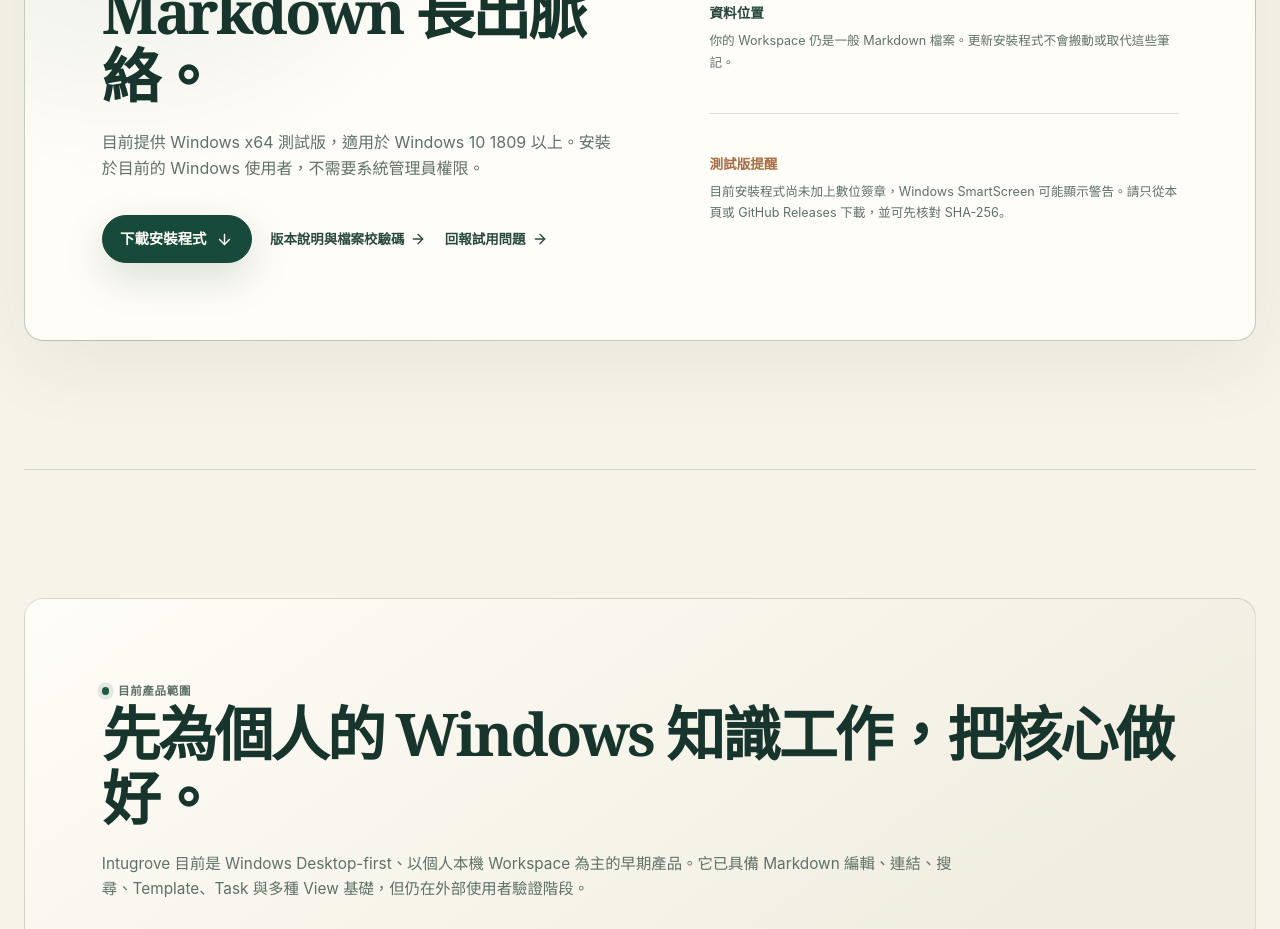
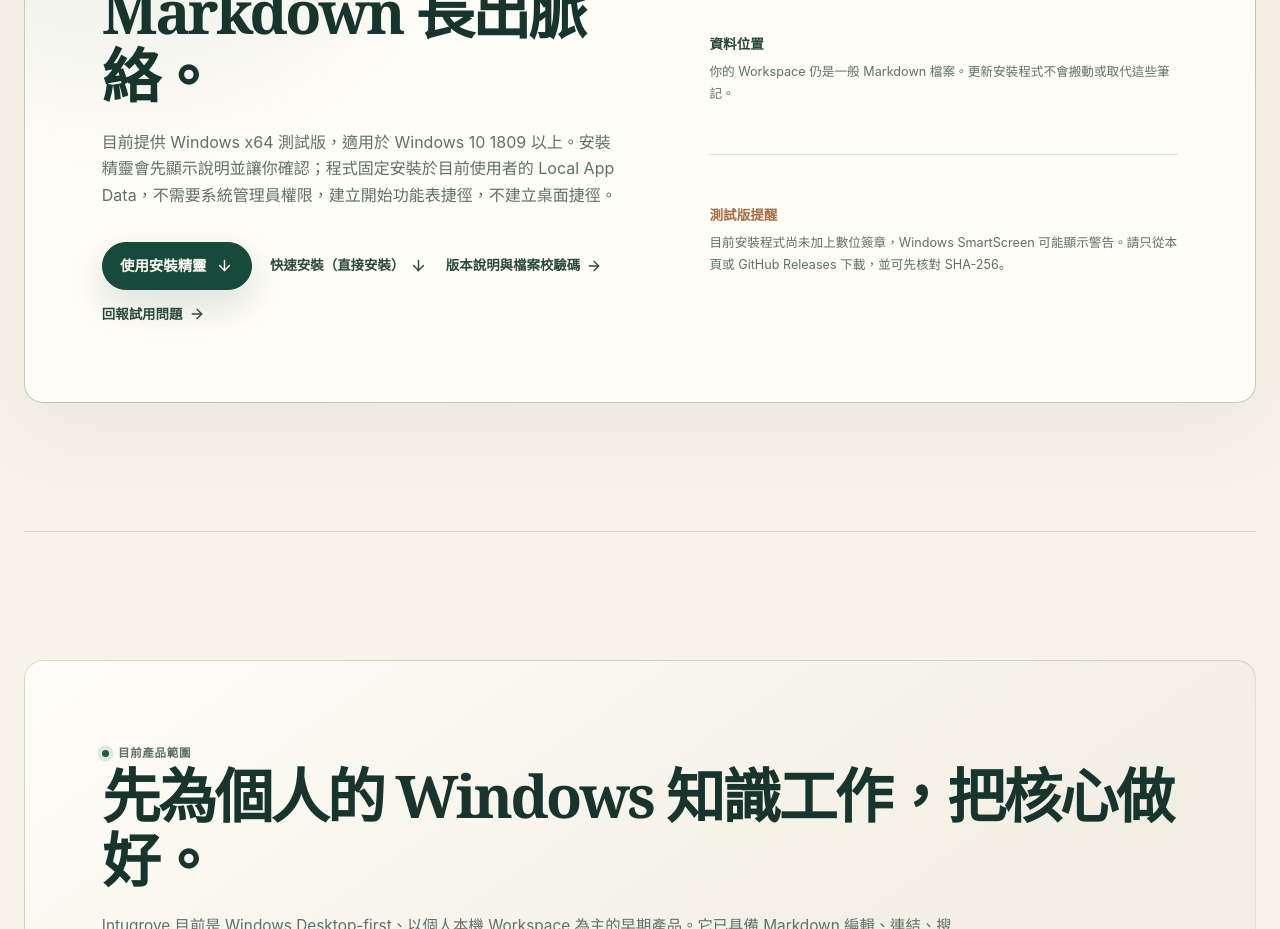
Before and after one commit to MSIT12806/ninote-site, a React (Vite) app: page / in a window 1280 px wide. Shown: the part 6700-7629 px from the top of the page. Built offline with nearby package versions, Linux system fonts and the light colour scheme.

Commit message:
準備 0.1.1 安裝精靈與快速安裝下載入口

```diff
--- a/app/page.tsx
+++ b/app/page.tsx
@@ -8,7 +8,8 @@
 
 type Theme = 'light' | 'dark';
 
-const downloadUrl = 'https://github.com/MSIT12806/ninote-site/releases/latest/download/NiNote-win-x64-Setup.exe';
+const downloadUrl = 'https://github.com/MSIT12806/ninote-site/releases/latest/download/NiNote-win-x64-Installer.msi';
+const quickInstallUrl = 'https://github.com/MSIT12806/ninote-site/releases/latest/download/NiNote-win-x64-Setup.exe';
 const releasesUrl = 'https://github.com/MSIT12806/ninote-site/releases/latest';
 const feedbackUrl = 'https://github.com/MSIT12806/ninote-site/issues/new';
 const publicBase = import.meta.env.BASE_URL;
@@ -131,7 +132,7 @@
 
       <section className="download-section section-shell" id="download" aria-labelledby="download-title">
         <div className="download-panel">
-          <div className="download-copy"><div className="section-kicker">Windows Early Access</div><h2 id="download-title">下載 Intugrove，<br />讓想法從自己的 Markdown 長出脈絡。</h2><p>目前提供 Windows x64 測試版，適用於 Windows 10 1809 以上。安裝於目前的 Windows 使用者，不需要系統管理員權限。</p><div className="download-actions"><a className="primary-action" href={downloadUrl}>下載安裝程式 <ArrowDown size={17} /></a><a className="text-action" href={releasesUrl}>版本說明與檔案校驗碼 <ArrowRight size={16} /></a><a className="text-action" href={feedbackUrl}>回報試用問題 <ArrowRight size={16} /></a></div></div>
+          <div className="download-copy"><div className="section-kicker">Windows Early Access</div><h2 id="download-title">下載 Intugrove，<br />讓想法從自己的 Markdown 長出脈絡。</h2><p>目前提供 Windows x64 測試版，適用於 Windows 10 1809 以上。安裝精靈會先顯示說明並讓你確認；程式固定安裝於目前使用者的 Local App Data，不需要系統管理員權限，建立開始功能表捷徑，不建立桌面捷徑。</p><div className="download-actions"><a className="primary-action" href={downloadUrl}>使用安裝精靈 <ArrowDown size={17} /></a><a className="text-action" href={quickInstallUrl}>快速安裝（直接安裝） <ArrowDown size={17} /></a><a className="text-action" href={releasesUrl}>版本說明與檔案校驗碼 <ArrowRight size={16} /></a><a className="text-action" href={feedbackUrl}>回報試用問題 <ArrowRight size={16} /></a></div></div>
           <div className="download-notes"><div><strong>更新方式</strong><span>Intugrove 啟動後會安靜檢查新版本；有更新時先通知你，只有確認後才會下載、保存筆記並重新啟動。</span></div><div><strong>資料位置</strong><span>你的 Workspace 仍是一般 Markdown 檔案。更新安裝程式不會搬動或取代這些筆記。</span></div><div className="download-warning"><strong>測試版提醒</strong><span>目前安裝程式尚未加上數位簽章，Windows SmartScreen 可能顯示警告。請只從本頁或 GitHub Releases 下載，並可先核對 SHA-256。</span></div></div>
         </div>
       </section>
--- a/verify-intugrove-brand-contract.mjs
+++ b/verify-intugrove-brand-contract.mjs
@@ -27,6 +27,7 @@
   const source = read(path)
     .replaceAll('https://github.com/MSIT12806/ninote-site', '')
     .replaceAll('NiNote-win-x64-Setup.exe', '')
+    .replaceAll('NiNote-win-x64-Installer.msi', '')
     .replaceAll("localStorage.getItem('ninote-theme')", '')
     .replaceAll("localStorage.setItem('ninote-theme', theme)", '');
   if (/NiNote/.test(source)) throw new Error(`${path} still exposes NiNote as product copy.`);
```
